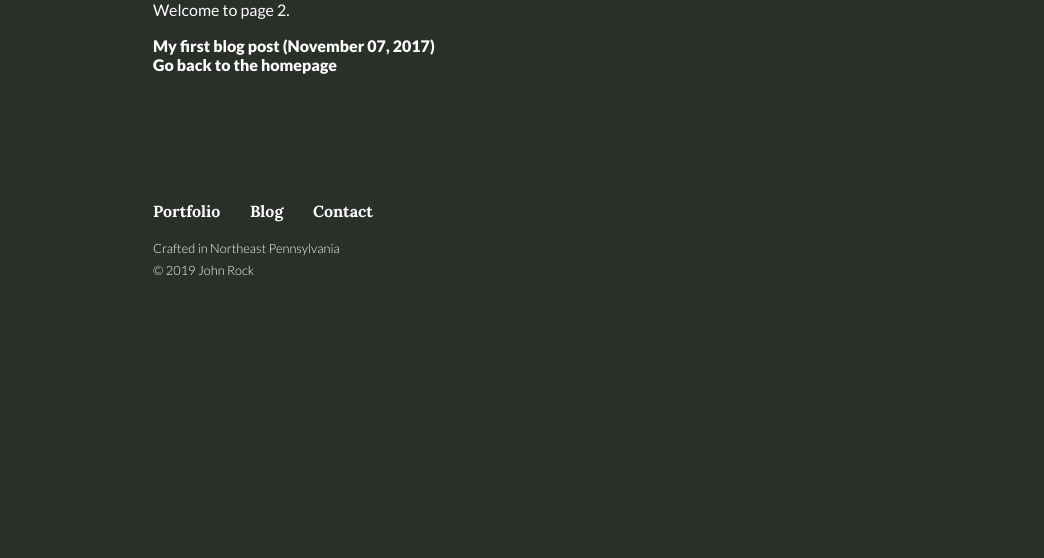
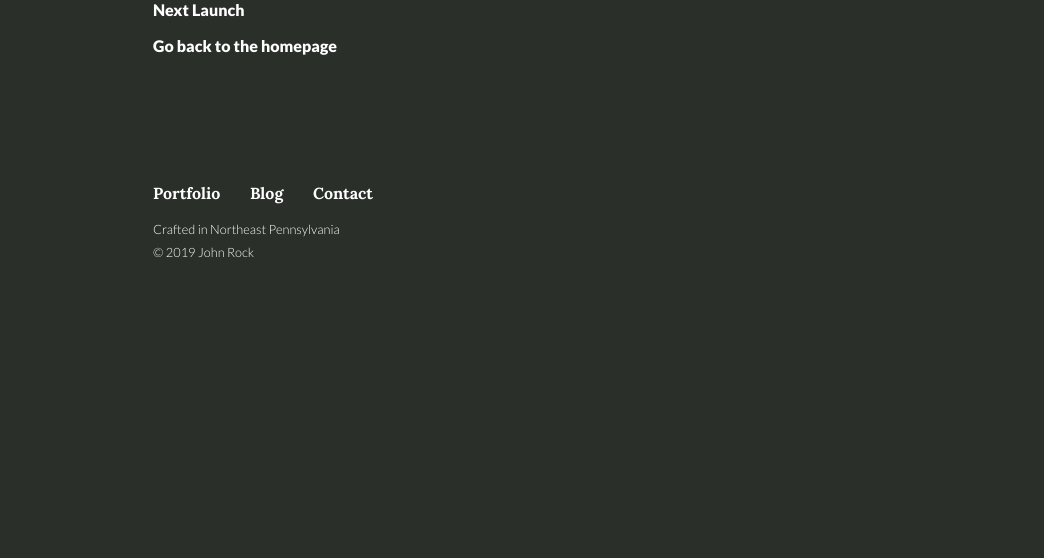
Before and after one commit to john-rock/johnrockv3, a Gatsby site: page /portfolio in a window 1280 px wide. Shown: the part 242-800 px from the top of the page, without its empty margins (117-1161 px from the left). Built offline with nearby package versions, Linux system fonts and the light colour scheme; Gatsby itself is replaced by a stand-in of ours.

Commit message:
setup project page to display list of projects

```diff
--- a/contents/projects/first-post.md
+++ b/contents/projects/first-post.md
@@ -1,7 +1,7 @@
 ---
-path: "/projects/first-post"
-date: "2017-11-07"
-title: "My first blog post"
+path: "/portfolio/next-launch"
+date: "2019-12-11"
+title: "Next Launch"
 ---
 
 Has anyone heard about GatsbyJS yet?
--- a/src/components/layout.js
+++ b/src/components/layout.js
@@ -27,8 +27,8 @@ const Layout = ({ children }) => {
   return (
     <>
       <div className="site-wrapper">
+      <div className="small-container">
         <Header siteTitle={data.site.siteMetadata.title} />
-        <div className="small-container">
           <main className="page-content">{children}</main>
           <footer className="site-foot">
           <MainNav />
--- a/src/components/postLink.js
+++ b/src/components/postLink.js
@@ -4,7 +4,7 @@ import { Link } from "gatsby"
 const PostLink = ({ post }) => (
   <div>
     <Link to={post.frontmatter.path}>
-      {post.frontmatter.title} ({post.frontmatter.date})
+      <p>{post.frontmatter.title}</p>
     </Link>
   </div>
 )
--- a/src/pages/portfolio.js
+++ b/src/pages/portfolio.js
@@ -18,7 +18,6 @@ const Portfolio = ({
     <Layout>
       <SEO title="Page two" />
       <h1>Portfolio</h1>
-      <p>Welcome to page 2.</p>
       <div>{Posts}</div>
       <Link to="/">Go back to the homepage</Link>
     </Layout>
```
Also changed, not shown: src/templates/projectTemplate.js (+8 -1 lines).
